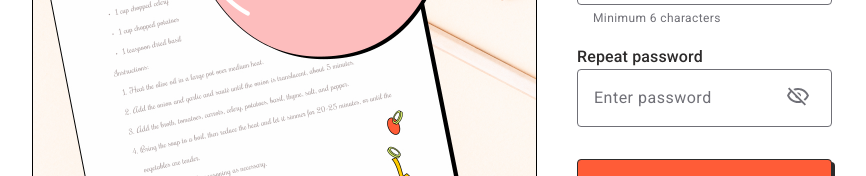
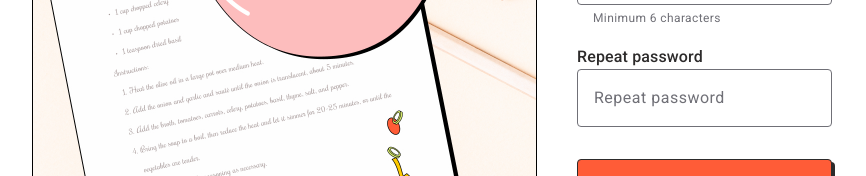
Before and after one commit to recipetoria/recipetoria-frontend, a React (Create React App) app: page /sign_up in a window 1280 px wide. Shown: the part 411-587 px from the top of the page, without its empty margins (208-1074 px from the left). Built offline with nearby package versions, Linux system fonts and the light colour scheme; a web font is replaced by a local one.

Commit message:
feat: style&logic disable submit btn

```diff
--- a/src/components/Input/Input.tsx
+++ b/src/components/Input/Input.tsx
@@ -6,7 +6,7 @@ import "./Input.scss";
 import EyeIcon from "../../assets/svg/EyeIcon";
 
 interface InputProps {
-  name: "nickname" | "email" | "password" | "checkbox";
+  name: "nickname" | "email" | "password" | "checkbox" | "repeatPassword";
   label: string;
   register: UseFormRegister<FormValues>;
   errors: FieldErrors<FormValues>;
--- a/src/pages/SignPage/SignPage.scss
+++ b/src/pages/SignPage/SignPage.scss
@@ -48,6 +48,16 @@
     letter-spacing: 0.1px;
 
     background: $orange-color;
+
+    &:disabled {
+      @include border($color: $gray-light-color);
+
+      color: $gray-light-color;
+      cursor: not-allowed;
+
+      background: $gray-light-1-color;
+      box-shadow: 3px 3px 0 0 $gray-light-color;
+    }
   }
 
   .sign-social {
--- a/src/pages/SignPage/SignPage.tsx
+++ b/src/pages/SignPage/SignPage.tsx
@@ -49,6 +49,15 @@ export default function SignPage(props: ISignPageProps) {
     reset();
   };
 
+  const errorsArr = [
+    errors.checkbox?.message,
+    errors.email?.message,
+    errors.nickname?.message,
+    errors.password?.message,
+    errors.repeatPassword?.message,
+    errors.root?.message,
+  ].filter((item) => item !== undefined);
+
   return (
     <main className="main">
       <article className="sign-page">
@@ -99,8 +108,7 @@ export default function SignPage(props: ISignPageProps) {
                 validationSchema={{
                   required: "E-mail is required",
                   pattern: {
-                    value:
-                      /[A-Za-z0-9/,.;-]{5,}\\b.+?[A-Za-z0-9/,.;-]{5,}\\b.+?[A-Za-z0-9/,.;-]{5,}/,
+                    value: /^[\w-\\.]+@([\w-]+\.)+[\w-]{2,4}$/,
                     message: "Please enter a correct e-mail",
                   },
                 }}
@@ -126,7 +134,7 @@ export default function SignPage(props: ISignPageProps) {
               {signMode === "signUp" && (
                 <Input
                   label="Repeat password"
-                  name="password"
+                  name="repeatPassword"
                   type="password"
                   register={register}
                   errors={errors}
@@ -134,13 +142,14 @@ export default function SignPage(props: ISignPageProps) {
                   validationSchema={{
                     required: "Repeat password is required",
                   }}
-                  placeholder="Enter password"
+                  placeholder="Repeat password"
                 />
               )}
               <input
                 type="submit"
                 value={submitText()}
                 className="submit-btn btn"
+                disabled={errorsArr.length !== 0}
               />
               <Input
                 name="checkbox"
--- a/src/types/types.ts
+++ b/src/types/types.ts
@@ -10,4 +10,5 @@ export type FormValues = {
   email: string;
   password: string;
   checkbox: string;
+  repeatPassword: string;
 };
```
